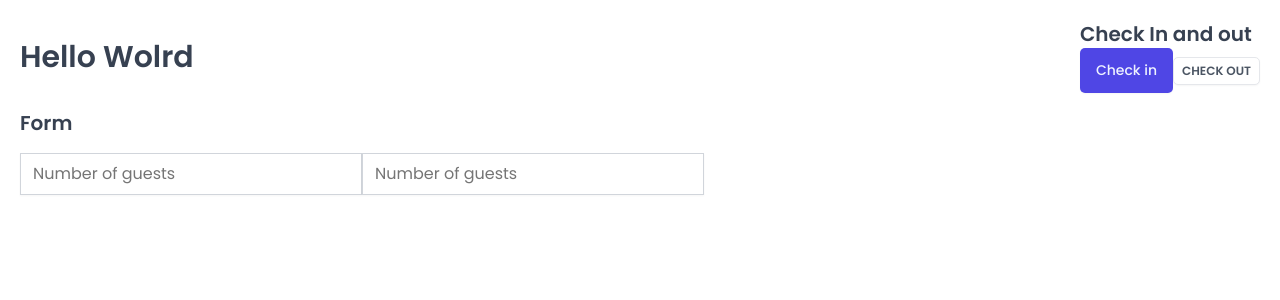
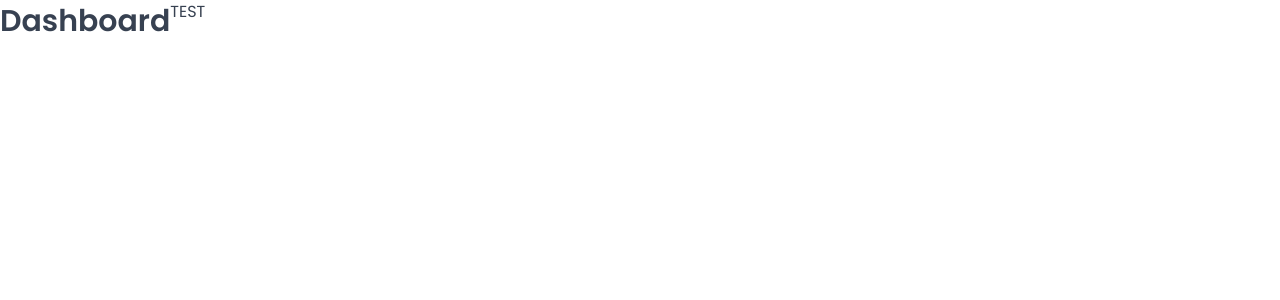
Before and after one commit to Mohamad-Ajmal/Wild-oasis-app, a React (Vite) app: page /dashboard in a window 1280 px wide. Shown: the top 300 px of the page. Built offline with nearby package versions, Linux system fonts and the light colour scheme; a web font is replaced by a local one.

Commit message:
Setting the routes

```diff
--- a/src/App.jsx
+++ b/src/App.jsx
@@ -1,44 +1,32 @@
-import React from "react"
-import styled from "styled-components"
+import React from 'react'
+import { BrowserRouter, Navigate, Route, Routes } from 'react-router-dom'
 import GlobalStyles from "./styles/GlobalStyles"
-import Heading from "./ui/Heading"
-import Button from "./ui/Button"
-import Input from "./ui/Input"
-import Row from "./ui/Row"
-
-
-const StyledApp = styled.main `
-  /* background-color: orange; */
-  padding: 20px;
-`
-
+import Dashboard from "./pages/Dashboard"
+import Bookings from "./pages/Bookings"
+import Cabins from "./pages/Cabins"
+import Users from "./pages/Users"
+import Settings from "./pages/Settings"
+import Account from "./pages/Account"
+import Login from "./pages/Login"
+import PageNotFound from "./pages/PageNotFound"
 
 export default function App() {
   return (
     <>
     <GlobalStyles />
-    <StyledApp>
-      <Row>
-
-      <Row type="horizental">
-      <Heading as='h1'>Hello Wolrd</Heading>
-      <div>
-        <Heading as='h2'>Check In and out</Heading>
-        <Button onClick={()=>{}}>Check in</Button>
-        <Button variation="secondary" size="small"  onClick={()=>{}}>Check out</Button>
-      </div>
-      </Row>
-      <Row>
-
-      <Heading as='h3'>Form</Heading>
-      <form>
-
-      <Input type="number" placeholder="Number of guests" />
-      <Input type="number" placeholder="Number of guests" />
-      </form>
-      </Row>
-      </Row>
-    </StyledApp>
+    <BrowserRouter>
+    <Routes>
+    <Route  index  element={<Navigate replace to="dashboard" />}/>
+      <Route  path="dashboard" element={<Dashboard />}/>
+      <Route path="bookings" element={<Bookings />}/>
+      <Route path="cabins" element={<Cabins />}/>
+      <Route path="users" element={<Users />}/>
+      <Route path="settings" element={<Settings />}/>
+      <Route path="account" element={<Account />}/>
+      <Route path="login" element={<Login />}/>
+      <Route path="*" element={<PageNotFound />}/>
+    </Routes>
+    </BrowserRouter>
     </>
   )
 }
```
